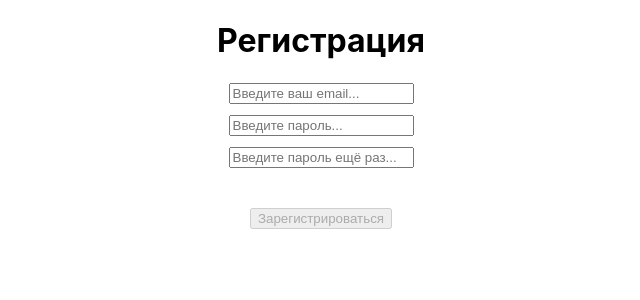
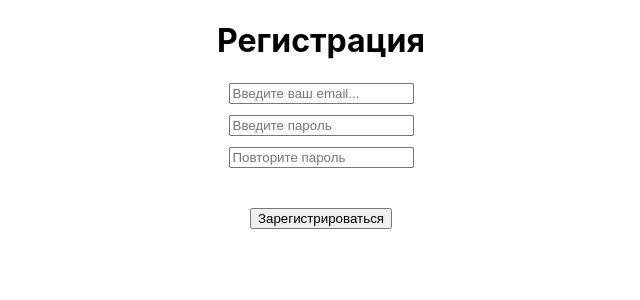
Before and after one commit to Buretos/react-4, a React (Create React App) app in the folder my-app/: page / in a window 1280 px wide. Shown: the top 300 px of the page, without its empty margins (319-959 px from the left). Built offline with nearby package versions, Linux system fonts and the light colour scheme.

Commit message:
Lesson-4 task-2

```diff
--- a/my-app/src/App.js
+++ b/my-app/src/App.js
@@ -1,150 +1,90 @@
-import { useState, useRef } from 'react';
+import { useState } from 'react';
+import { useForm } from 'react-hook-form';
 import styles from './App.module.css';
 
 const App = () => {
-	const [email, setEmail] = useState('');
-	const [password, setPassword] = useState('');
-	const [confirmPassword, setConfirmPassword] = useState('');
-	const [emailEmpty, setEmailEmpty] = useState(true);
-	const [passwordEmpty, setPasswordEmpty] = useState(true);
-	const [confirmPasswordEmpty, setConfirmPasswordEmpty] = useState(true);
-	const [emailError, setEmailError] = useState('Email не должен быть пустым');
-	const [passwordError, setPasswordError] = useState('Пароль не должен быть пустым');
-	const [confirmPasswordError, setConfirmPasswordError] = useState(
-		'Пароль не должен быть пустым',
-	);
-	const [confirmError, setConfirmError] = useState('');
-	const [formValid, setFormValid] = useState(false);
+	const {
+		register,
+		handleSubmit,
+		formState: { errors },
+	} = useForm({
+		defaultValues: {
+			email: '',
+			password: '',
+			confirmPassword: '',
+		},
+	});
 
-	const submitButtonRef = useRef(null);
+	const emailProps = {
+		pattern: {
+			value: /^\w+([\.-]?\w+)*@\w+([\.-]?\w+)*(\.\w{2,3})+$/,
+			message: 'Некоректно введён email.',
+		},
+	};
 
-	const emailChange = (e) => {
-		setEmail(e.target.value);
-		const re = /^\w+([\.-]?\w+)*@\w+([\.-]?\w+)*(\.\w{2,3})+$/;
-		if (!re.test(String(e.target.value).toLocaleLowerCase())) {
-			setEmailError('Некорректный email');
+	const passwordProps = {
+		minLength: { value: 6, message: 'Должно быть больше 6 символов' },
+		maxLength: { value: 20, message: 'Должно быть не больше 20 символов' },
+	};
+
+	const confirmPasswordProps = {
+		minLength: { value: 6, message: 'Должно быть больше 6 символов' },
+		maxLength: { value: 20, message: 'Должно быть не больше 20 символов' },
+		// validate: {value: value === password.current || "Пароли не совпадают"
+	};
+
+	const emailError = errors.email?.message;
+	const passwordError = errors.password?.message;
+	const confirmPasswordError = errors.confirmPassword?.message;
+	const [confirmError, setConfitmError] = useState('');
+
+	const onSubmit = (formData) => {
+		if (formData.password === formData.confirmPassword) {
+			setConfitmError('');
+			console.log(formData);
 		} else {
-			setEmailError('');
+			setConfitmError('Пароли не совпадают');
 		}
 	};
 
-	const passwordChange = (e) => {
-		setPassword(e.target.value);
-		if (e.target.value.length < 6 || e.target.value.length > 20) {
-			setPasswordError('Пароль не может быть меньше 6 и больше 20 символов');
-		} else {
-			setPasswordError('');
-		}
-		if (
-			!passwordError &&
-			!confirmPasswordError &&
-			confirmPassword !== e.target.value
-		) {
-			setConfirmError('Пароли не совпадают');
-		} else {
-			setConfirmError('');
-		}
-	};
-
-	const confirmPasswordChange = (e) => {
-		setConfirmPassword(e.target.value);
-		if (e.target.value.length < 6 || e.target.value.length > 20) {
-			setConfirmPasswordError('Пароль не может быть меньше 6 и больше 20 символов');
-		} else {
-			setConfirmPasswordError('');
-		}
-		if (!passwordError && !confirmPasswordError && password !== e.target.value) {
-			setConfirmError('Пароли не совпадают');
-		} else {
-			setConfirmError('');
-			isValid();
-		}
-	};
-
-	const fieldBlur = (e) => {
-		switch (e.target.name) {
-			case 'email':
-				setEmailEmpty(false);
-				break;
-			case 'password':
-				setPasswordEmpty(false);
-				break;
-			case 'confirmPassword':
-				setConfirmPasswordEmpty(false);
-				break;
-			default:
-				break;
-		}
-	};
-
-	const sendFormData = (formData) => {
-		console.log(formData);
-	};
-
-	const onSubmit = (event) => {
-		event.preventDefault();
-		sendFormData({ email, password, confirmPassword });
-	};
-
-	function isValid() {
-		if (emailError || passwordError || confirmPasswordError || confirmError) {
-			return false;
-		} else {
-			submitButtonRef.current.focus();
-			return true;
-		}
-	}
-
 	return (
 		<div className={styles.App}>
-			<form onSubmit={onSubmit}>
+			<form onSubmit={handleSubmit(onSubmit)}>
 				<h1>Регистрация</h1>
-				{!emailEmpty && emailError && (
-					<div className={styles.error}>{emailError}</div>
+				{emailError && <div className={styles.error}>{emailError}</div>}
+				<div className={styles.field}>
+					<input
+						name="email"
+						type="text"
+						placeholder="Введите ваш email..."
+						{...register('email', emailProps)}
+					/>
+				</div>
+				{passwordError && <div className={styles.error}>{passwordError}</div>}
+				<div className={styles.field}>
+					<input
+						name="password"
+						type="password"
+						placeholder="Введите пароль"
+						{...register('password', passwordProps)}
+					/>
+				</div>
+				{confirmPasswordError && (
+					<div className={styles.error}>{confirmPasswordError}</div>
 				)}
 				<div className={styles.field}>
 					<input
-						onChange={(e) => emailChange(e)}
-						value={email}
-						onBlur={(e) => fieldBlur(e)}
-						name="email"
-						type="text"
-						placeholder="Введите ваш email..."
-					/>
-				</div>
-				{!passwordEmpty && passwordError && (
-					<div className={styles.error}>{passwordError}</div>
-				)}
-				<div className={styles.field}>
-					<input
-						onChange={(e) => passwordChange(e)}
-						value={password}
-						onBlur={(e) => fieldBlur(e)}
-						name="password"
-						type="password"
-						placeholder="Введите пароль..."
-					/>
-				</div>
-				{!confirmPasswordEmpty && confirmPasswordError && (
-					<div className={styles.error}>{confirmPasswordError}</div>
-				)}
-
-				<div className={styles.field}>
-					<input
-						onChange={(e) => confirmPasswordChange(e)}
-						value={confirmPassword}
-						onBlur={(e) => fieldBlur(e)}
 						name="confirmPassword"
 						type="password"
-						placeholder="Введите пароль ещё раз..."
+						placeholder="Повторите пароль"
+						{...register('confirmPassword', confirmPasswordProps)}
 					/>
 				</div>
 				{confirmError && <div className={styles.error}>{confirmError}</div>}
 				<button
-					ref={submitButtonRef}
 					className={styles.button}
 					type="submit"
-					disabled={!isValid()}
+					disabled={!!emailError || !!passwordError}
 				>
 					Зарегистрироваться
 				</button>
```
